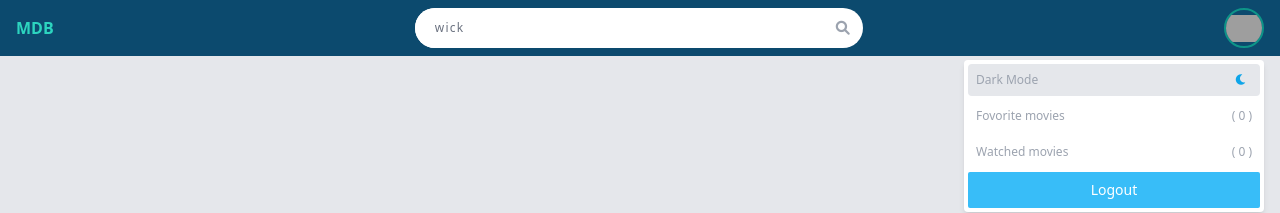
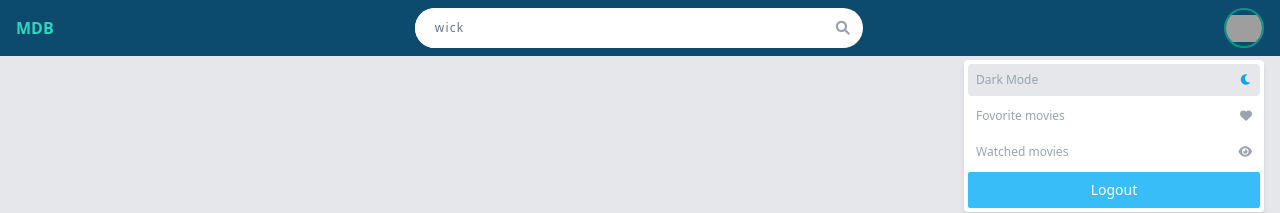
Before and after one commit to Maikolrm/react-movies-app, a React (Vite) app: page / in a window 1280 px wide. Both pictures are taken after a click on the button 1244 px from the left and 28 px from the top of the page. Shown: the top 213 px of the page. Built offline with nearby package versions, Linux system fonts and the light colour scheme; no server answers; grey boxes are pictures that could not be loaded.

Commit message:
Components - Header - showing icons instead watched and favorites count

```diff
--- a/src/components/Header.jsx
+++ b/src/components/Header.jsx
@@ -80,12 +80,12 @@ function Header(props) {
           <div className="absolute right-0 w-[300px] p-1 mt-3 bg-white rounded shadow-md">
             <button onClick={() => appDispatch({ type: 'toggle-theme', theme: appState.theme })} className="block w-full p-2 bg-gray-200 rounded text-xs text-left text-gray-400 outline-none">
               {appState.theme == 'light' ? 'Dark Mode' : 'Light Mode' }
-              <span className="inline-block mr-[5px] float-right">
+              <span className="inline-block float-right">
                 <i className={`fas ${appState.theme == 'dark' ? 'text-orange-400 fa-sun' : 'text-sky-500 fa-moon'}`}></i>
               </span>
             </button>
-            <Link onClick={() => appDispatch({ type: 'show-menu', value: false })} to="/favorites" className="block p-2 mt-1 hover:bg-gray-100 text-xs text-gray-400 outline-none focus:bg-gray-100">Fovorite movies <span className="float-right">( {appState.favorites.length} )</span></Link>
-            <Link onClick={() => appDispatch({ type: 'show-menu', value: false })} to="/watched" className="block p-2 mt-1 hover:bg-gray-100 text-xs text-gray-400 outline-none focus:bg-gray-100">Watched movies <span className="float-right">( {appState.watched.length} )</span></Link>
+            <Link onClick={() => appDispatch({ type: 'show-menu', value: false })} to="/favorites" className="block p-2 mt-1 hover:bg-gray-100 text-xs text-gray-400 outline-none focus:bg-gray-100">Fovorite movies <span className="float-right"><i className="fas fa-heart"></i></span></Link>
+            <Link onClick={() => appDispatch({ type: 'show-menu', value: false })} to="/watched" className="block p-2 mt-1 hover:bg-gray-100 text-xs text-gray-400 outline-none focus:bg-gray-100">Watched movies <span className="float-right"><i className="fas fa-eye"></i></span></Link>
             <button className="block w-full py-2 mt-1 bg-sky-400 rounded-sm text-sm text-white outline-none hover:bg-sky-500 focus:bg-sky-500">Logout</button>
           </div>
         )}
```
